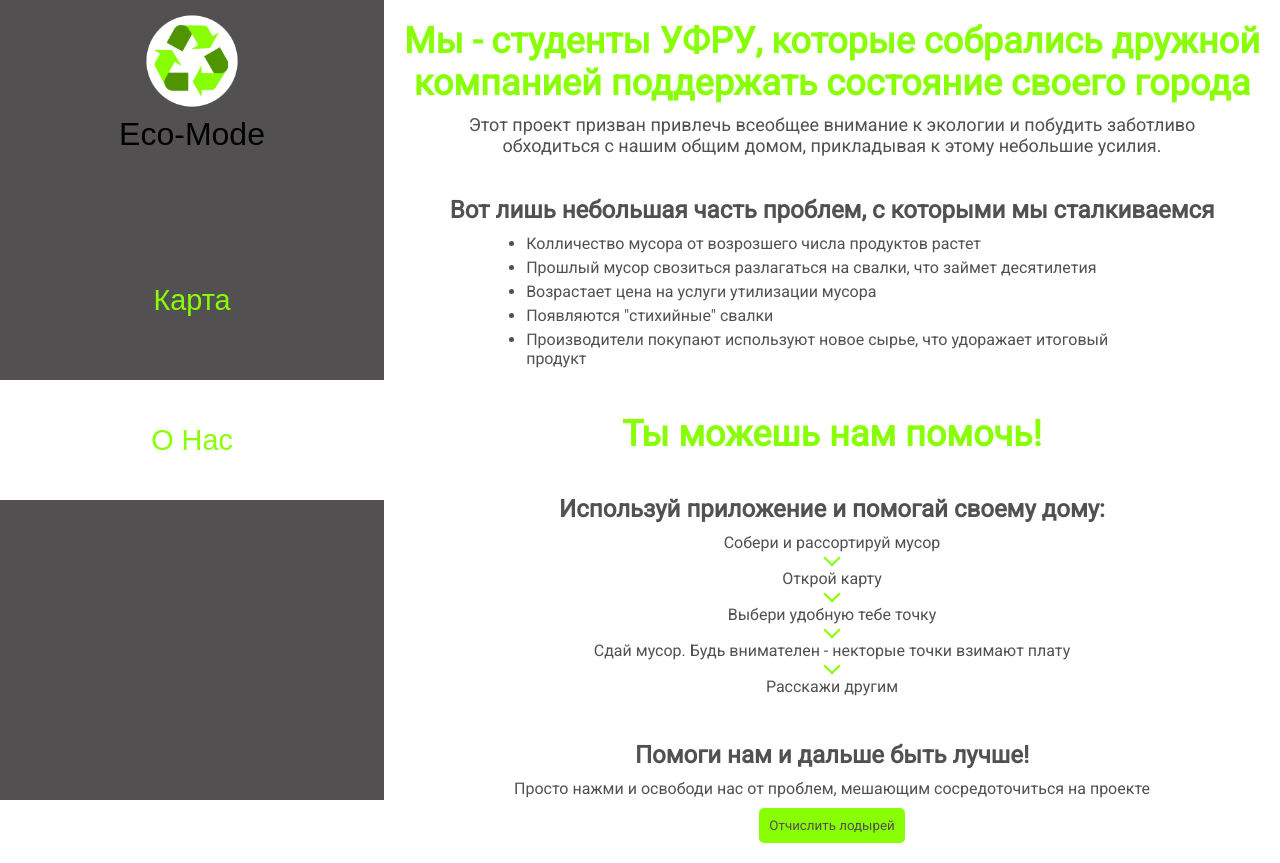
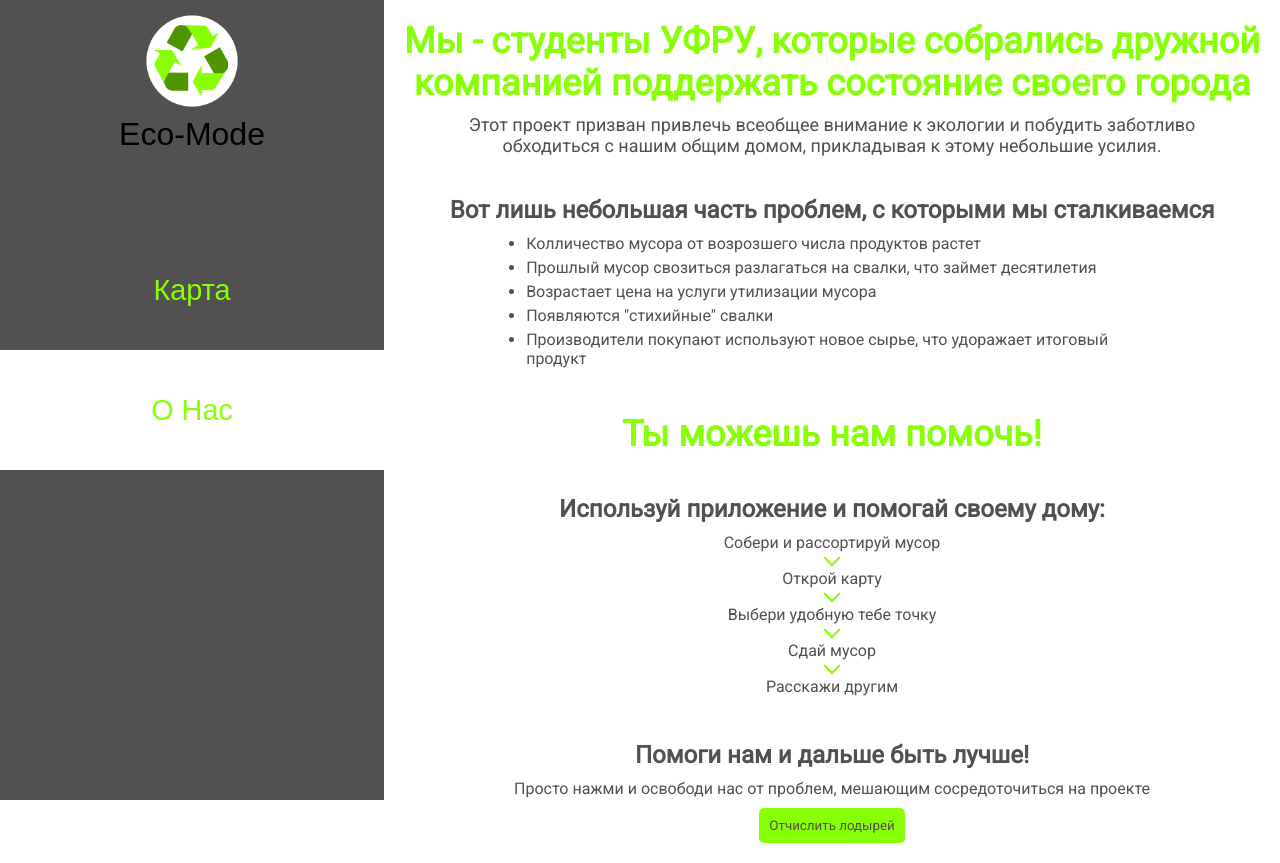
Before and after one commit to WonderLuc/greenApp, a React app: page /#/about in a window 1280 px wide. Built offline with nearby package versions, Linux system fonts and the light colour scheme.

Commit message:
feat: fixing paddings

```diff
--- a/src/Components/About/About.tsx
+++ b/src/Components/About/About.tsx
@@ -30,7 +30,7 @@ export default function About(): JSX.Element {
             <li className="answer__list-item">Собери и рассортируй мусор</li>
             <li className="answer__list-item">Открой карту</li>
             <li className="answer__list-item">Выбери удобную тебе точку</li>
-            <li className="answer__list-item">Сдай мусор. Будь внимателен - некторые точки взимают плату</li>
+            <li className="answer__list-item">Сдай мусор</li>
             <li className="answer__list-item">Расскажи другим</li>
           </ol>
         </section>
--- a/src/Components/Header/style.scss
+++ b/src/Components/Header/style.scss
@@ -206,10 +206,10 @@
         }
     }
     .nav-list > li > .nav-link {
-        padding-left: 0px !important;
+        padding: 0px !important;
     }
     .nav-link_active .menu-element{
-        padding-left: 0px !important;
+        padding: 0px !important;
         background-color: white;
     }
 
--- a/src/Components/PointInfo/style.scss
+++ b/src/Components/PointInfo/style.scss
@@ -60,6 +60,7 @@
     }
 
     &__title {
+      width: 100px;
       margin-right: 3vw;
       margin-left: 0vw;
       font-weight: normal;
```
